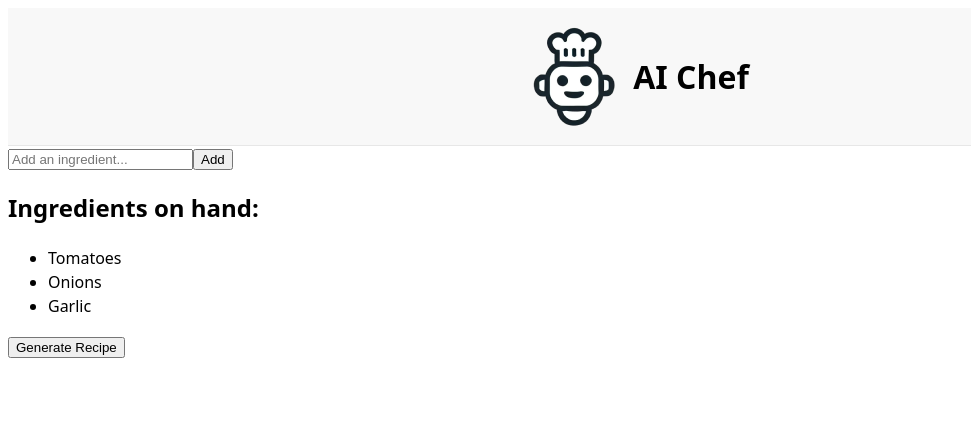
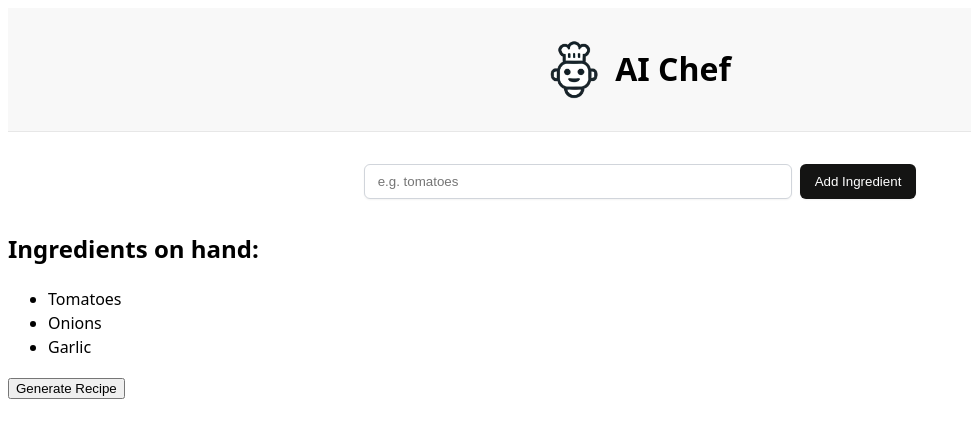
Before and after one commit to kquilty/react-ai-chef, a React (Vite) app in the folder ai-chef/: page / in a window 1280 px wide. Shown: the top 438 px of the page, without its empty margins (0-971 px from the left). Built offline with nearby package versions, Linux system fonts and the light colour scheme.

Commit message:
Stylized the input bar

```diff
--- a/ai-chef/src/components/AddIngredientsBar.jsx
+++ b/ai-chef/src/components/AddIngredientsBar.jsx
@@ -1,8 +1,10 @@
 export default function AddIngredientsBar() {
     return (
         <div>
-            <input type="text" placeholder="Add an ingredient..." />
-            <button>Add</button>
+            <form className="add-ingredient-form">
+                <input type="text" placeholder="e.g. tomatoes" />
+                <button>Add Ingredient</button>
+            </form>
         </div>
     )
 }
--- a/ai-chef/src/css/index.css
+++ b/ai-chef/src/css/index.css
@@ -20,3 +20,31 @@ header {
     justify-content: center;
     gap: 1rem;
 }
+header > img {
+    width: 50px;
+}
+
+.add-ingredient-form {
+    display: flex;
+    gap: 0.5rem;
+    margin: 2rem 0;
+    justify-content: center;
+    input {
+        border-radius: 6px;
+        border: 1px solid #D1D5DB;
+        padding: 9px 13px;
+        box-shadow: 0px 1px 2px 0px rgba(0, 0, 0, 0.05);
+        flex-grow: 1;
+        min-width: 150px;
+        max-width: 400px;
+    }
+    button {
+        background-color: #141413;
+        color: white;
+        border: none;
+        border-radius: 6px;
+        padding: 9px 15px;
+        cursor: pointer;
+        box-shadow: 0px 1px 2px 0px rgba(0, 0, 0, 0.05);
+    }
+}
```
